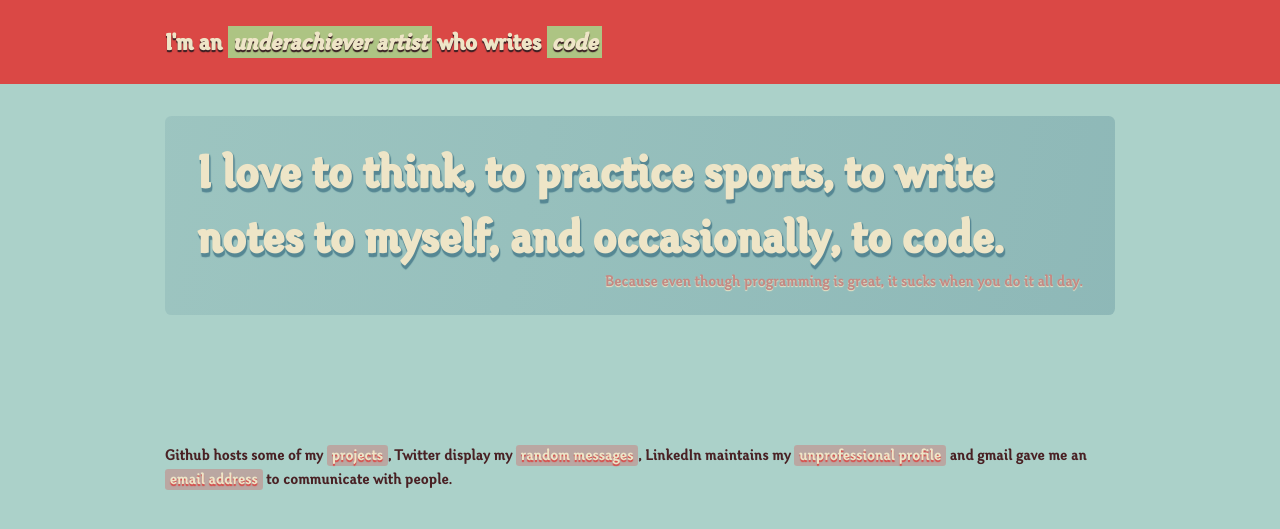
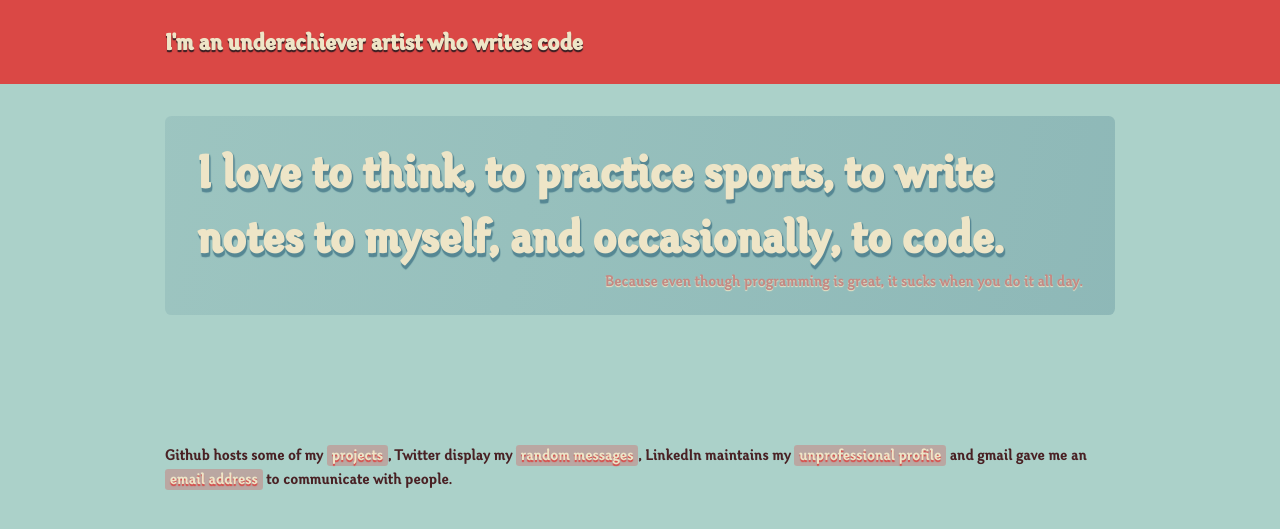
Before and after one commit to mapmarkus/mapmarkus.github.io, a Jekyll site: the page built from index.html, in a window 1280 px wide. Shown: the top 529 px of the page. Built offline with Jekyll 4.4.1, drawn with Linux system fonts in a browser that asks for light colours; Markdown is read by kramdown in place of the engine named in the settings.

Commit message:
Changed styles

```diff
--- a/_layouts/default.html
+++ b/_layouts/default.html
@@ -3,7 +3,7 @@
 <html lang="en">
 
 <head>
-  <title>Nobody / {{ page.title }}</title>
+  <title>yizzreel / {{ page.title }}</title>
   <meta charset="utf-8" />
 
   <meta http-equiv="X-UA-Compatible" content="IE=edge,chrome=1">
--- a/css/coolness.css
+++ b/css/coolness.css
@@ -20,10 +20,6 @@ em{
 }
 strong{
   font-weight: bold;
-}
-em, strong{
-  background: #ADC483;
-  padding: .1em .2em;
 }
 
 a, a:visited, a:link{
@@ -65,8 +61,8 @@ header h1{
   );
   background-image: -moz-linear-gradient(
       left top,
-      hsla(179, 23%, 64%, .5) 0,
-      hsla(179, 23%, 64%, 1)  1
+      hsla(179, 23%, 64%, .5) 0%,
+      hsla(179, 23%, 64%, 1)  100%
   );
   -moz-border-radius: .4em;
   border-radius: .4em;
--- a/index.html
+++ b/index.html
@@ -4,7 +4,7 @@ title: Software Artist
 ---
 <header>
   <div class="container">
-    <h1>I'm an <em>underachiever artist</em> who writes <em>code</em></h1>
+    <h1>I'm an underachiever artist who writes code</h1>
   </div>
 </header>
 
```
